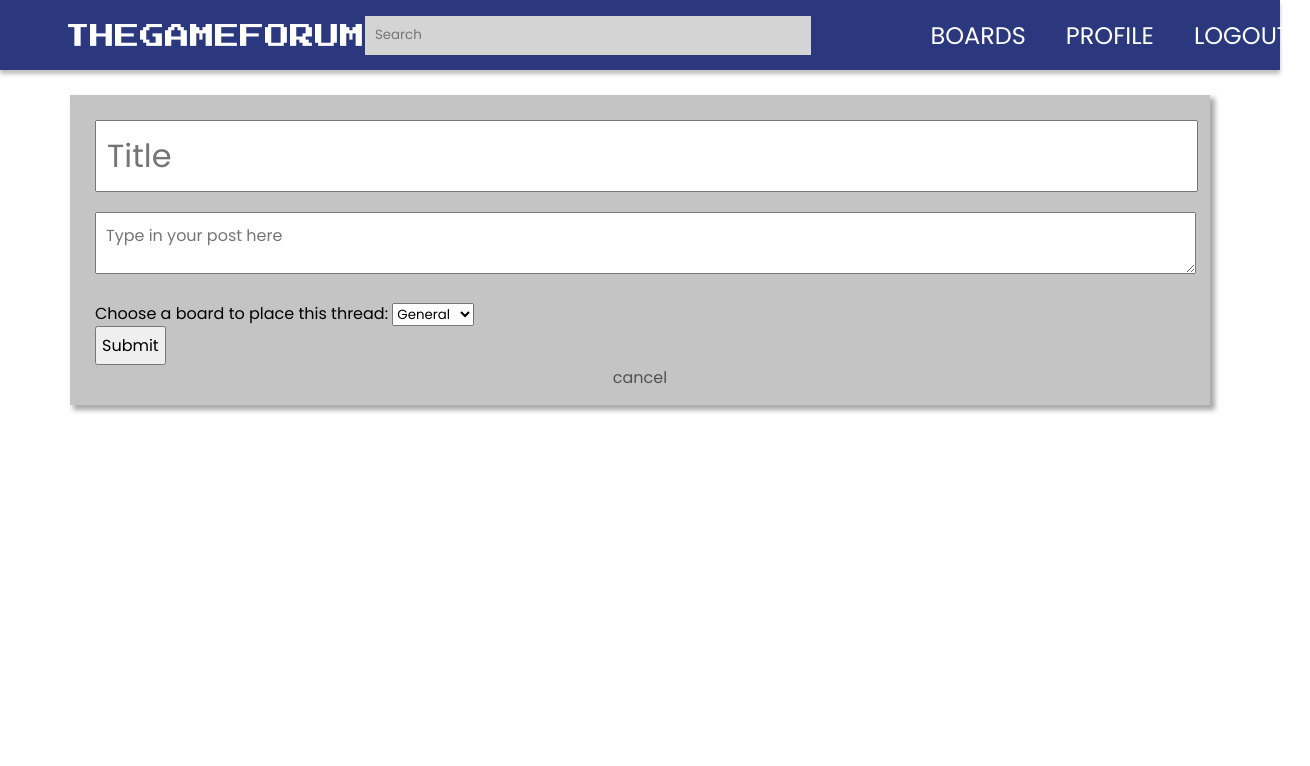
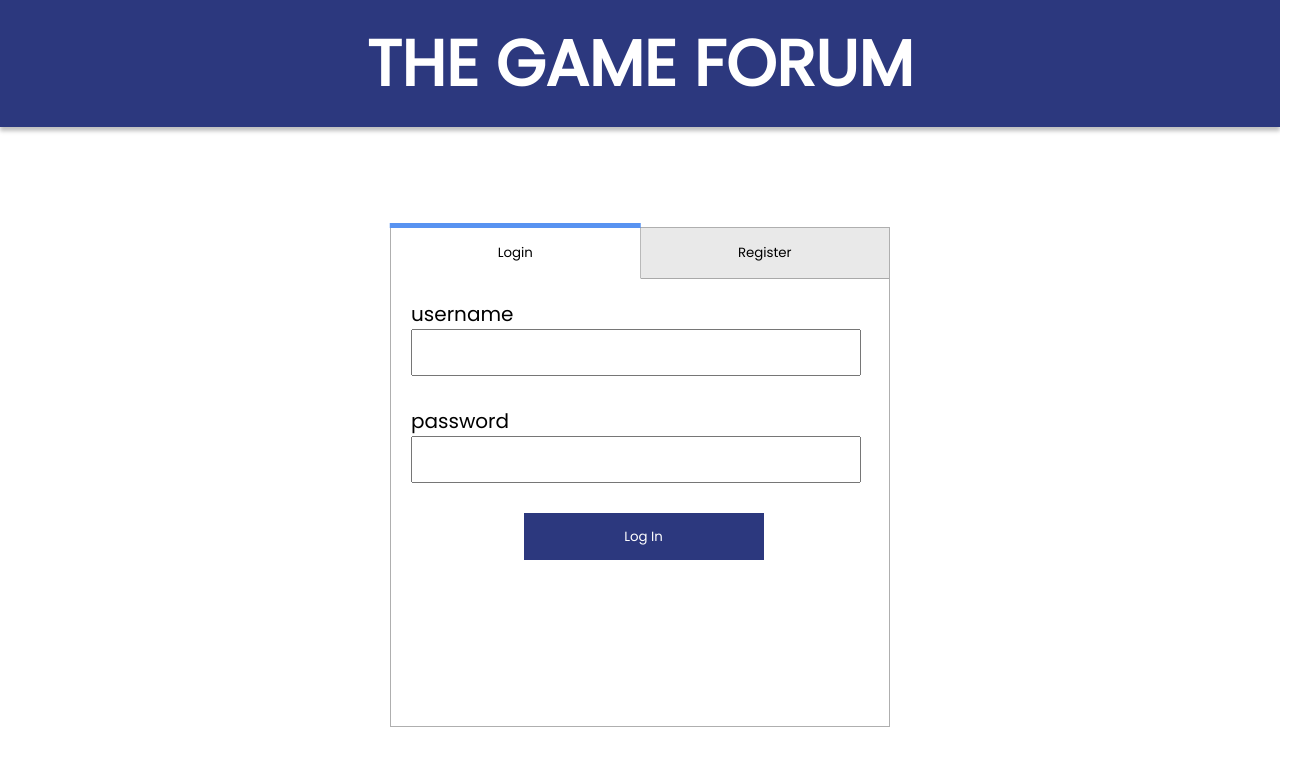
Before and after one commit to miguelflores-0906/phase-2-big-bois, a React (Create React App) app: page / in a window 1280 px wide. Shown: the top 766 px of the page, 1310 px wide, since content can reach past the window. Built offline with nearby package versions, Linux system fonts and the light colour scheme.

Commit message:
Login functional (again)

```diff
--- a/src/App.js
+++ b/src/App.js
@@ -8,16 +8,17 @@ import Dashboard from './components/Dashboard'
 import {BrowserRouter as Router, Switch, Route} from 'react-router-dom'
 import Boardpost from './components/Boardpost'
 import Postpage from './components/Postpage'
+import Login from './components/Login'
 import Newpost from './components/Newpost'
 
 function App() {
   return (
     <Router>
       <div>
-        <Navbar />
         {/* <Postpage /> */}
         <Switch>
-          <Route path="/" exact component ={Newpost}/>
+          <Route path="/" exact component={Login}/>
+          <Route path="/newpost" exact component ={Newpost}/>
           <Route path="/dashboard" exact component={Dashboard} />
           <Route path="/board/" exact component={Board} />
           <Route path="/profile" exact component={Profile} />
--- a/src/components/Board.js
+++ b/src/components/Board.js
@@ -2,13 +2,15 @@ import Boardlist from './Boardlist'
 import {FaFeather} from 'react-icons/fa'
 import {Link} from 'react-router-dom'
 import Post from './Post'
-
+import Navbar from './Navbar'
 const Board = () => {
     return (
+        <div>
+        <Navbar />
         <div className="board-name">
             <div className="board-header">
                 <h1>BOARD NAME</h1>
-                <Link to="/">
+                <Link to="/newpost">
                     <div className='new-post'>
                         <FaFeather />
                     </div>
@@ -19,6 +21,7 @@ const Board = () => {
             <Post />
             <Post />
         </div>
+        </div>
     )
 }
 
--- a/src/components/Dashboard.js
+++ b/src/components/Dashboard.js
@@ -1,10 +1,13 @@
 import Boardlist from './Boardlist'
-
+import Navbar from './Navbar'
 const Dashboard = () => {
     return (
+        <div>
+            <Navbar/>
         <div className='board-name'>
             <h1>BOARDS</h1>
             <Boardlist />
+        </div>
         </div>
     )
 }
--- /dev/null
+++ b/src/components/Login.js
@@ -0,0 +1,21 @@
+import React from 'react'
+import './components.css'
+import {Link} from 'react-router-dom'
+import Loginbtn from './Loginbtn'
+
+const Login = () => {
+
+    return (
+        <div>
+            <div id = "navbar">
+                <p id = "login-logo">THE GAME FORUM</p>
+            </div>
+            <div id = "login">
+                <Loginbtn/>
+            </div>
+        </div>
+
+    )
+}
+
+export default Login
--- /dev/null
+++ b/src/components/Loginbtn.js
@@ -0,0 +1,120 @@
+import React from 'react'
+import './components.css'
+import { useState } from "react"
+import { render } from '@testing-library/react';
+import { useHistory } from 'react-router-dom';
+import {Link} from 'react-router-dom'
+
+function Loginbtn() {
+
+    const [toggleState, setToggleState] = useState(1);
+
+    const toggleTab = (index) => {
+      setToggleState(index);
+    };
+
+    return (
+        <div className = "container">
+            <div className="bloc-tabs">
+                <button
+                    className={toggleState === 1 ? "tabs active-tabs" : "tabs"}
+                    onClick={() => toggleTab(1)}>
+                    Login
+                </button>
+                <button
+                    className={toggleState === 2 ? "tabs active-tabs" : "tabs"}
+                    onClick={() => toggleTab(2)}>
+                    Register
+                </button>
+            </div>
+
+            <div className="content-tabs">
+                <div
+                    className={toggleState === 1 ? "content  active-content" : "content"}>
+                    <p className = "errormsg"></p>
+
+                    username
+                    <br></br>
+                    <input type="text" className="login-form" id = "loguser"></input>
+                    <br></br>
+                    <br></br>
+                    password
+                    <br></br>
+                    <input type="text" className="login-form" id = "logpass"></input>
+                    <br></br>
+                    <br></br>
+                    <Link to = "/dashboard">
+                        <button id = "login-button">Log In</button>
+                    </Link>
+                    <br></br>
+
+
+                </div>
+
+                <div
+                    className={toggleState === 2 ? "content  active-content" : "content"}>
+
+                    <p className = "errormsg"></p>
+
+                    username
+                    <br></br>
+                    <input type="text" className="login-form" id = "loguser"></input>
+                    <br></br>
+                    <br></br>
+                    password
+                    <br></br>
+                    <input type="text" className="login-form" id = "logpass"></input>
+                    <br></br>
+                    <br></br>
+                    confirm password
+                    <input type="text" className="login-form" id = "logpass"></input>
+                    <br></br>
+                    <br></br>
+                    <Link to = "/dashboard">
+                    <button id = "login-button">Register</button>
+                    </Link>
+                    <br></br>
+                </div>
+            </div>
+        </div>
+
+
+    )
+}
+
+export default Loginbtn
+
+{/* <div className = "container">
+            <div className="bloc-tabs">
+                <button
+                    className={toggleState === 1 ? "tabs active-tabs" : "tabs"}
+                    onClick={() => toggleTab(1)}>
+                    Login
+                </button>
+                <button
+                    className={toggleState === 2 ? "tabs active-tabs" : "tabs"}
+                    onClick={() => toggleTab(2)}>
+                    Register
+                </button>
+            </div>
+
+            <div className="content-tabs">
+                <div
+                    className={toggleState === 1 ? "content  active-content" : "content"}>
+                    username
+                    <br></br>
+                    <input type="text" className="login-form" id = "loguser"></input>
+                    <br></br>
+                    <br></br>
+                    password
+                    <br></br>
+                    <input type="text" className="login-form" id = "logpass"></input>
+
+                </div>
+
+                <div
+                    className={toggleState === 2 ? "content  active-content" : "content"}>
+
+                    </div>
+            </div>
+        </div> */}
--- a/src/components/Navbar.js
+++ b/src/components/Navbar.js
@@ -7,7 +7,7 @@ import {Link} from 'react-router-dom'
 const Navbar = () => {
     return (
         <div className='navbar'>
-            <Link style={{textDecoration: 'none', marginTop: '8px'}} to="/">
+            <Link style={{textDecoration: 'none', marginTop: '8px'}} to="/board">
                 <div className="logo">
                     THEGAMEFORUM
                 </div>
--- a/src/components/Newpost.js
+++ b/src/components/Newpost.js
@@ -1,8 +1,9 @@
 import {Link} from 'react-router-dom'
-
+import Navbar from './Navbar'
 const Newpost = () => {
     return (
         <div>
+            <Navbar/>
             <div className='board-post'>
                 <form>
                     <input type="text" placeholder='Title' className='title-input'></input>
--- a/src/components/Post.js
+++ b/src/components/Post.js
@@ -4,10 +4,12 @@ import './components.css'
 
 const Post = () => {
     return (
+
         <div className='post'>
             <Postscore />
             <Postproper />
         </div>
+
     )
 }
 
--- a/src/components/Postpage.js
+++ b/src/components/Postpage.js
@@ -1,13 +1,17 @@
 import Boardpost from './Boardpost'
 import Boardreply from './Boardreply'
-
+import Navbar from './Navbar'
 const Postpage = () => {
     return (
+        <div>
+            <Navbar/>
         <div>
             <h1 className='board-name'>BOARD NAME</h1>
             <Boardpost />
             <Boardreply />
         </div>
+        </div>
+
     )
 }
 
--- a/src/components/Profile.js
+++ b/src/components/Profile.js
@@ -1,12 +1,15 @@
 import React from 'react'
 import './components.css'
 import ProfilePicture from '../graphics/profpic.jpg';
+import Navbar from './Navbar'
 const profPic = () => {
     return
 }
 const Profile = () => {
 
     return (
+        <div>
+            <Navbar/>
         <div className='profile'>
             <div className = 'profPic'>
                 <img id = "profpic" src={ProfilePicture}/>
@@ -17,6 +20,7 @@ const Profile = () => {
                 USERNAME ⋅ 1337
             </div>
         </div>
+        </div>
 
     )
 }
--- a/src/components/components.css
+++ b/src/components/components.css
@@ -261,3 +261,127 @@ nav {
     /* font-style: underline; */
     text-align: center;
 }
+
+#navbar  {
+    background-color: #2C387E;
+    padding: 15.5px 70px;
+    box-shadow: 0px 4px 4px rgba(0, 0, 0, 0.25);
+    justify-content: space-between;
+    top: 0;
+}
+
+#login-logo {
+    color: #FFFFFF;
+
+    font-family: Poppins;
+    font-style: normal;
+    font-weight: 600;
+    font-size: 64px;
+    line-height: 96px;
+    /* identical to box height */
+
+    align-items: center;
+    text-align: center;
+
+}
+
+  *, ::before, ::after {
+    box-sizing: border-box;
+    margin: 0;
+    padding: 0;
+  }
+
+  body {
+    background: #fff;
+  }
+
+  .container {
+    display: flex;
+    flex-direction: column;
+    position: relative;
+    width: 500px;
+    height: 500px;
+    background: #f1f1f1;
+    margin: 100px auto 0;
+    word-break: break-all;
+    border: 1px solid rgba(0, 0, 0, 0.274);
+  }
+
+  .bloc-tabs {
+    display: flex;
+  }
+  .tabs {
+
+    padding: 15px;
+    text-align: center;
+    width: 50%;
+    background: rgba(128, 128, 128, 0.075);
+    cursor: pointer;
+    border-bottom: 1px solid rgba(0, 0, 0, 0.274);
+    box-sizing: content-box;
+    position: relative;
+    outline: none;
+  }
+  .tabs:not(:last-child){
+    border-right: 1px solid rgba(0, 0, 0, 0.274);
+  }
+
+  .active-tabs  {
+    background: white;
+    border-bottom: 1px solid transparent;
+  }
+
+  .active-tabs::before {
+    content: "";
+    display: block;
+    position: absolute;
+    top: -5px;
+    left: 50%;
+    transform: translateX(-50%);
+    width: calc(100% + 2px);
+    height: 5px;
+    background: rgb(88, 147, 241);
+  }
+
+  button {
+    border: none;
+
+  }
+  .content-tabs {
+    flex-grow : 1;
+    font-size: 20px;
+  }
+  .content {
+    background: white;
+    padding: 20px;
+    width: 100%;
+    height: 100%;
+    display: none;
+  }
+
+  .active-content {
+    display: block;
+  }
+
+  .login-form {
+    width: 450px;
+    height: 47px;
+    font-size: 20px;
+    font-family: Poppins;
+    padding: 5px;
+  }
+
+  #login-button {
+    width: 240px;
+    height: 47px;
+    margin-left: 112.5px;
+    background-color: #2C387E;
+    font-family: Poppins;
+    color: #FFFFFF;
+  }
+
+  .errormsg {
+    color: red;
+    text-align: center;
+    font-size: 20px;
+  }
```
